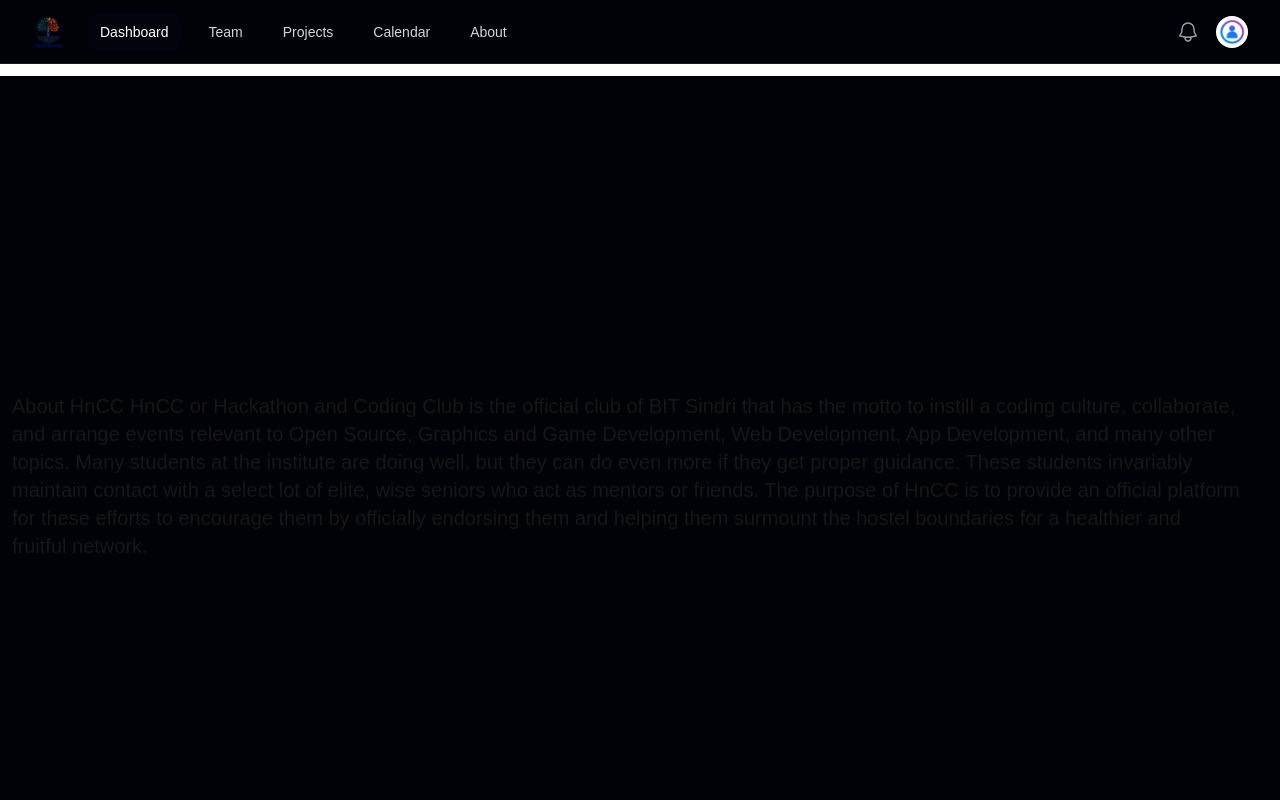
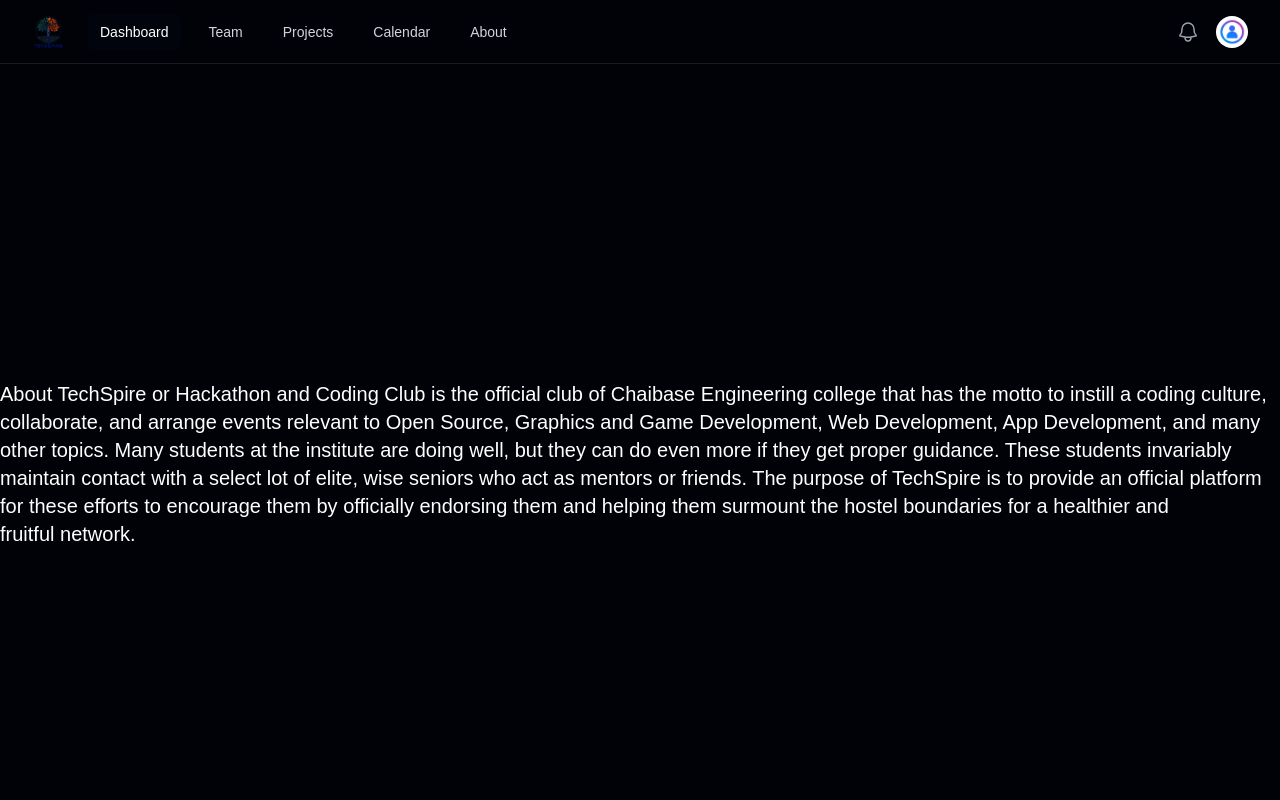
Before and after one commit to Abhisp2711/webhackthon-backend, a Next.js app: page /about in a window 1280 px wide. Shown: the top 800 px of the page. Built offline with nearby package versions, Linux system fonts and the light colour scheme.

Commit message:
update about page

```diff
--- a/app/about/page.tsx
+++ b/app/about/page.tsx
@@ -2,18 +2,19 @@
 
 export default function about() {
   return (
-    <div className="flex min-h-screen items-center justify-center m-3 text-xl">
+    <div className="flex min-h-screen items-center justify-center text-xl text-white">
       <h2>
-        About HnCC HnCC or Hackathon and Coding Club is the official club of BIT
-        Sindri that has the motto to instill a coding culture, collaborate, and
-        arrange events relevant to Open Source, Graphics and Game Development,
-        Web Development, App Development, and many other topics. Many students
-        at the institute are doing well, but they can do even more if they get
-        proper guidance. These students invariably maintain contact with a
-        select lot of elite, wise seniors who act as mentors or friends. The
-        purpose of HnCC is to provide an official platform for these efforts to
-        encourage them by officially endorsing them and helping them surmount
-        the hostel boundaries for a healthier and fruitful network.
+        About TechSpire or Hackathon and Coding Club is the official club of
+        Chaibase Engineering college that has the motto to instill a coding
+        culture, collaborate, and arrange events relevant to Open Source,
+        Graphics and Game Development, Web Development, App Development, and
+        many other topics. Many students at the institute are doing well, but
+        they can do even more if they get proper guidance. These students
+        invariably maintain contact with a select lot of elite, wise seniors who
+        act as mentors or friends. The purpose of TechSpire is to provide an
+        official platform for these efforts to encourage them by officially
+        endorsing them and helping them surmount the hostel boundaries for a
+        healthier and fruitful network.
       </h2>
     </div>
   );
```
